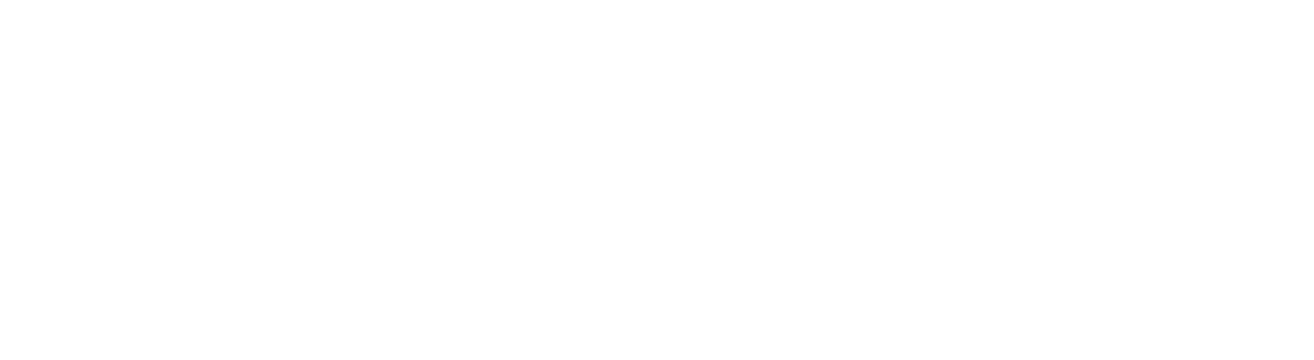
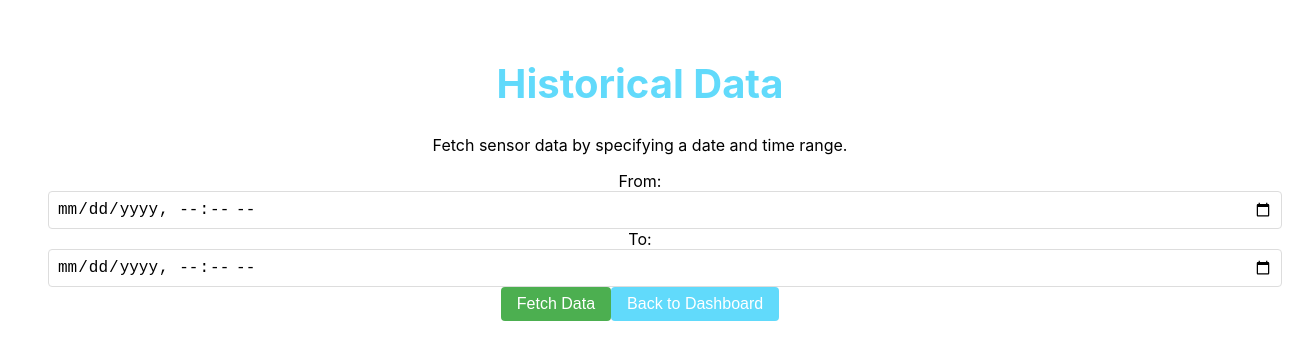
Before and after one commit to Holydaysrp/Website, a React (Create React App) app: page /HistoricalData in a window 1280 px wide. Before the commit this address had no page. Shown: the top 360 px of the page, 1314 px wide, since content can reach past the window. Built offline with nearby package versions, Linux system fonts and the light colour scheme.

Commit message:
Major Update to Website

```diff
--- a/src/App.css
+++ b/src/App.css
@@ -42,12 +42,40 @@
 
 .login-form {
   display: flex;
-  flex-direction: column;
-  gap: 1rem;
+  flex-direction: column; /* Stack items vertically */
+  align-items: flex-start; /* Align all items to the left */
+  gap: 1rem; /* Add space between form elements */
+  margin: 1rem auto;
+  max-width: 400px; /* Optional: Limit form width */
+  text-align: left; /* Align text to the left */
 }
 
-.login-form div {
-  text-align: left;
+.login-form label {
+  font-size: 1rem;
+  font-weight: bold;
+  margin-bottom: 0.5rem;
+}
+
+.login-form input {
+  width: 100%; /* Make input fields take full width of the form */
+  padding: 0.5rem;
+  font-size: 1rem;
+  border: 1px solid #ddd;
+  border-radius: 4px;
+}
+
+.login-form button {
+  padding: 0.5rem 1rem;
+  font-size: 1rem;
+  cursor: pointer;
+  background-color: #61dafb;
+  border: none;
+  border-radius: 4px;
+  color: white;
+}
+
+.login-form button:hover {
+  background-color: #21a1f1;
 }
 
 input {
--- a/src/App.js
+++ b/src/App.js
@@ -2,6 +2,7 @@
 import { BrowserRouter as Router, Route, Routes, useNavigate } from 'react-router-dom';
 import './App.css';
 import Dashboard from './Dashboard';
+import HistoricalData from './HistoricalData';
 
 function LoginPage() {
   const [email, setEmail] = useState('');
@@ -120,6 +121,7 @@
   );
 
 
+
 }
 
 function App() {
@@ -128,6 +130,7 @@
       <Routes>
         <Route path="/" element={<LoginPage />} />
         <Route path="/Dashboard" element={<Dashboard />} />
+        <Route path="/HistoricalData" element={<HistoricalData />} />
       </Routes>
     </Router>
   );
--- a/src/Dashboard.css
+++ b/src/Dashboard.css
@@ -137,3 +137,42 @@
   .logout-button:hover {
     background-color: #d32f2f; /* Darker red on hover */
   }
+
+
+  .navigation-container {
+    margin-top: 1rem;
+  }
+
+  .navigate-button {
+    padding: 0.5rem 1rem;
+    font-size: 1rem;
+    cursor: pointer;
+    background-color: #4caf50; /* Green button */
+    border: none;
+    border-radius: 4px;
+    color: white;
+  }
+
+  .navigate-button:hover {
+    background-color: #45a049; /* Darker green on hover */
+  }
+
+  /* Media Query for Small Screens */
+@media (max-width: 768px) {
+  .dashboard {
+    padding: 1rem;
+  }
+
+  h1 {
+    font-size: 1.8rem;
+  }
+
+  .chart-container {
+    padding: 0.5rem;
+  }
+
+  .raw-data li {
+    font-size: 0.8rem; /* Adjust font size for smaller screens */
+    padding: 0.5rem;
+  }
+}
--- a/src/Dashboard.js
+++ b/src/Dashboard.js
@@ -58,8 +58,8 @@
     useEffect(() => {
         // Connect to HiveMQ broker
         const mqttClient = mqtt.connect('wss://ce06b4f8ae4542a08357c542c4882795.s1.eu.hivemq.cloud:8884/mqtt', {
-            username: 'CustomerAdmin',
-            password: 'CustomerAdmin1',
+            username: 'CustomerClient',
+            password: 'CustomerClient1',
             rejectUnauthorized: true,
         });
 
@@ -151,6 +151,7 @@
 
     const chartOptions = {
         responsive: true,
+        maintainAspectRatio: false,
         plugins: {
             legend: { position: 'top' },
             title: { display: true, text: `${selectedMetric} Over Time` },
@@ -172,6 +173,17 @@
                     Logout
                 </button>
             </div>
+
+            {/* Historical Data Button */}
+            <div className="navigation-container">
+                <button
+                    className="navigate-button"
+                    onClick={() => navigate('/HistoricalData')}
+                >
+                    Go to Historical Data
+                </button>
+            </div>
+
 
             {/* Metric Selector */}
             <div className="metric-selector">
--- /dev/null
+++ b/src/HistoricalData.css
@@ -0,0 +1,97 @@
+label {
+    margin-right: 1rem;
+  }
+
+  input {
+    margin: 0 1rem;
+    padding: 0.5rem;
+    font-size: 1rem;
+  }
+
+  button {
+    padding: 0.5rem 1rem;
+    font-size: 1rem;
+    background-color: #4caf50;
+    color: white;
+    border: none;
+    border-radius: 4px;
+    cursor: pointer;
+  }
+
+  button:hover {
+    background-color: #45a049;
+  }
+
+  table {
+    width: 80%;
+    border-collapse: collapse;
+    margin-top: 1rem;
+  }
+
+  th,
+  td {
+    border: 1px solid #ddd;
+    padding: 0.5rem;
+    text-align: left;
+  }
+
+  th {
+    background-color: #f4f4f4;
+  }
+
+  tr:nth-child(even) {
+    background-color: #f9f9f9;
+  }
+
+  .loading-bar {
+    margin: 1rem auto;
+    padding: 0.5rem 1rem;
+    font-size: 1rem;
+    color: white;
+    background-color: #4caf50;
+    border-radius: 4px;
+    display: inline-block;
+    text-align: center;
+  }
+
+  .chart-container {
+    margin-top: 2rem;
+    max-width: 90%; /* Expand to occupy more width */
+    height: 500px; /* Set a fixed height */
+    margin-left: auto;
+    margin-right: auto;
+    padding: 1rem;
+    border: 1px solid #ddd;
+    border-radius: 8px;
+    background-color: #f9f9f9;
+  }
+
+  @media (min-width: 1024px) {
+    .chart-container {
+      height: 600px;
+    }
+  }
+
+  @media (max-width: 1023px) {
+    .chart-container {
+      height: 400px;
+    }
+  }
+
+  .navigation-container {
+    margin-top: 2rem;
+  }
+
+  .navigate-button {
+    padding: 0.5rem 1rem;
+    font-size: 1rem;
+    cursor: pointer;
+    background-color: #61dafb; /* Blue button */
+    border: none;
+    border-radius: 4px;
+    color: white;
+  }
+
+  .navigate-button:hover {
+    background-color: #21a1f1; /* Darker blue on hover */
+  }
--- /dev/null
+++ b/src/HistoricalData.js
@@ -0,0 +1,155 @@
+import React, { useState } from 'react';
+import { Line } from 'react-chartjs-2';
+import {
+  Chart as ChartJS,
+  CategoryScale,
+  LinearScale,
+  PointElement,
+  LineElement,
+  Title,
+  Tooltip,
+  Legend,
+} from 'chart.js';
+import './HistoricalData.css';
+import { useNavigate } from 'react-router-dom';
+
+ChartJS.register(CategoryScale, LinearScale, PointElement, LineElement, Title, Tooltip, Legend);
+
+function HistoricalData() {
+  const [from, setFrom] = useState('');
+  const [to, setTo] = useState('');
+  const [data, setData] = useState(null);
+  const [error, setError] = useState(null);
+  const [isLoading, setIsLoading] = useState(false);
+  const navigate = useNavigate();
+
+  // Fetch data from the Worker
+  const fetchData = async () => {
+    const fromTimestamp = Math.floor(new Date(from).getTime() / 1000);
+    const toTimestamp = Math.floor(new Date(to).getTime() / 1000);
+
+    if (isNaN(fromTimestamp) || isNaN(toTimestamp)) {
+      setError('Please enter valid dates and times.');
+      return;
+    }
+
+    setIsLoading(true); // Start loading
+    setError(null);
+    setData(null);
+
+    try {
+      const response = await fetch(
+        `https://viaches-payloaddata.viaslavdem.workers.dev?from=${fromTimestamp}&to=${toTimestamp}`
+      );
+
+      if (!response.ok) {
+        throw new Error('Failed to fetch data');
+      }
+
+      const result = await response.json();
+      setData(result);
+      setError(null);
+    } catch (err) {
+      setError('Error fetching data. Please try again.');
+    } finally {
+      setIsLoading(false); // Stop loading
+    }
+  };
+
+  // Prepare chart data
+  const chartData = data
+    ? {
+        labels: Object.keys(data).map((key) =>
+          new Date(parseInt(key) * 1000).toLocaleString('en-GB', {
+            year: 'numeric',
+            month: '2-digit',
+            day: '2-digit',
+            hour: '2-digit',
+            minute: '2-digit',
+            second: '2-digit',
+            hour12: false,
+          })
+        ),
+        datasets: [
+          {
+            label: 'Temperature (°C)',
+            data: Object.values(data).map((value) => parseFloat(value.split(',')[0])),
+            borderColor: 'rgba(75,192,192,1)',
+            backgroundColor: 'rgba(75,192,192,0.2)',
+            tension: 0.4,
+          },
+          {
+            label: 'Humidity (%)',
+            data: Object.values(data).map((value) => parseFloat(value.split(',')[1])),
+            borderColor: 'rgba(192,75,192,1)',
+            backgroundColor: 'rgba(192,75,192,0.2)',
+            tension: 0.4,
+          },
+        ],
+      }
+    : null;
+
+    const chartOptions = {
+        responsive: true,
+        maintainAspectRatio: false,
+        plugins: {
+          legend: { position: 'top' },
+          title: { display: true, text: 'Historical Data' },
+        },
+        scales: {
+          x: { title: { display: true, text: 'Timestamp' } },
+          y: { title: { display: true, text: 'Value' } },
+        },
+      };
+
+
+  return (
+    <div style={{ padding: '2rem', textAlign: 'center' }}>
+      <h1>Historical Data</h1>
+      <p>Fetch sensor data by specifying a date and time range.</p>
+
+      {/* Date/Time Input */}
+      <div style={{ marginBottom: '1rem' }}>
+        <label>
+          From:
+          <input
+            type="datetime-local"
+            value={from}
+            onChange={(e) => setFrom(e.target.value)}
+          />
+        </label>
+        <label>
+          To:
+          <input
+            type="datetime-local"
+            value={to}
+            onChange={(e) => setTo(e.target.value)}
+          />
+        </label>
+        <button onClick={fetchData}>Fetch Data</button>
+         {/* Back to Dashboard Button */}
+        <button
+          className="navigate-button"
+          onClick={() => navigate('/Dashboard')}
+        >
+          Back to Dashboard
+        </button>
+      </div>
+
+      {/* Loading Bar */}
+      {isLoading && <div className="loading-bar">Fetching data...</div>}
+
+      {/* Error Handling */}
+      {error && <p style={{ color: 'red' }}>{error}</p>}
+
+      {/* Chart */}
+      {chartData && (
+        <div className="chart-container">
+          <Line data={chartData} options={chartOptions} />
+        </div>
+      )}
+    </div>
+  );
+}
+
+export default HistoricalData;
```
